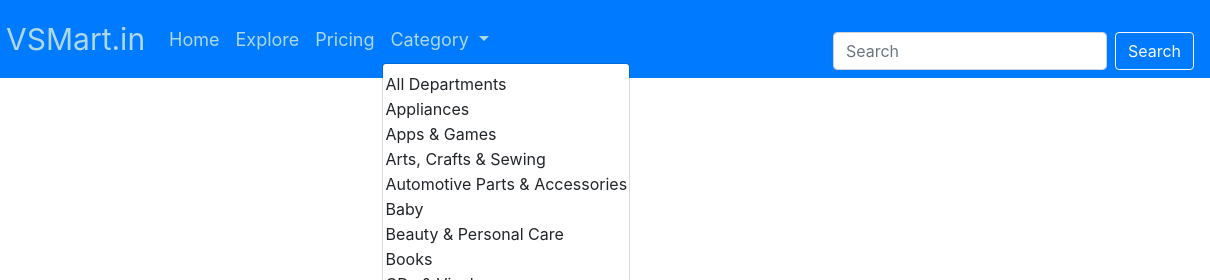
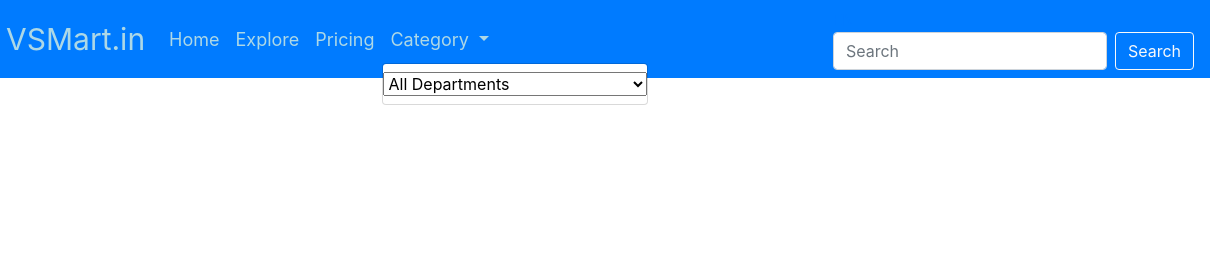
Before and after one commit to Vasu021/vsMart, a plain HTML site: page index.html in a window 1280 px wide. Both pictures are taken after a click on the button "Category". Shown: the top 280 px of the page, 70-1280 px from the left. Drawn offline with nearby package versions, Linux system fonts and the light colour scheme.

Commit message:
update index.html

```diff
--- a/index.html
+++ b/index.html
@@ -39,7 +39,7 @@
               <a class="nav-link dropdown-toggle nav_items" href="#" id="navbarDropdown" role="button" data-toggle="dropdown" aria-haspopup="true" aria-expanded="false">
                 Category
               </a>
-              <div class="dropdown-menu" aria-labelledby="navbarDropdown">
+              <div class="dropdown-menu" aria-labelledby="navbarDropdown"><select>
                 <option selected="selected" value="aps">All Departments</option>
                 <option value="appliances">Appliances</option>
                 <option value="mobile-apps">Apps &amp; Games</option>
```
